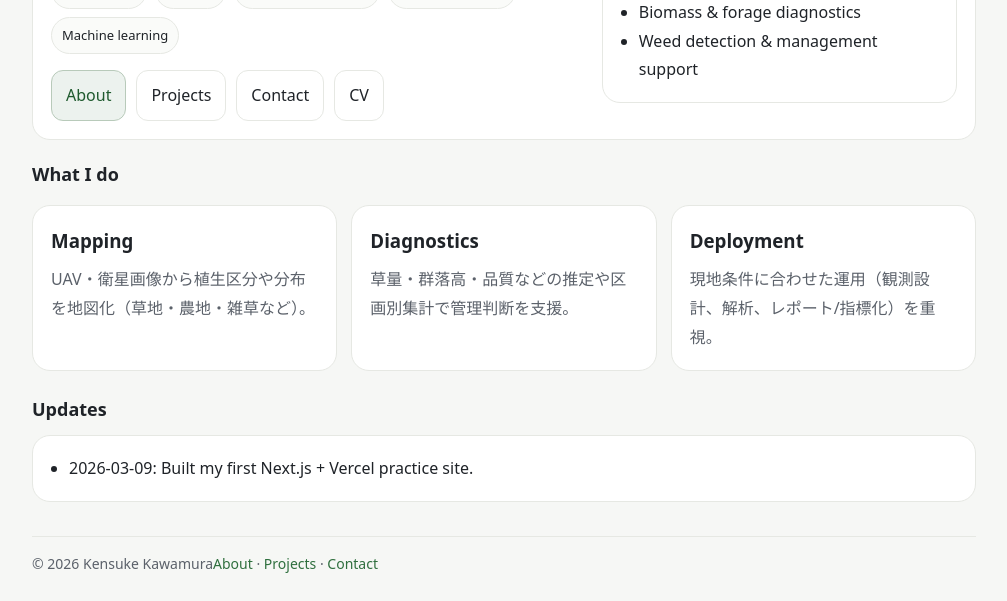
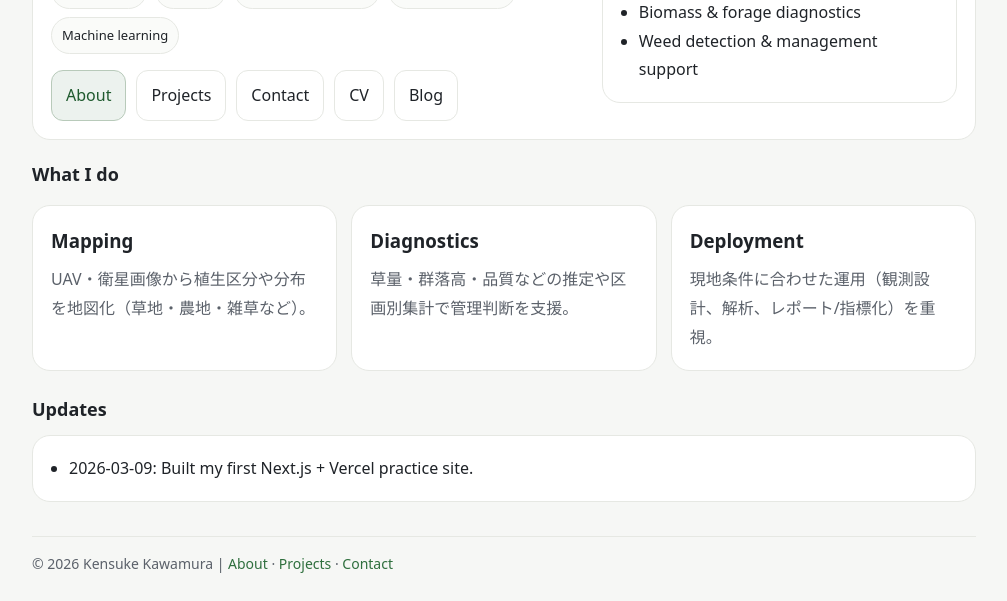
Before and after one commit to kamuken2025/KensukeWeb, a Next.js app: page / in a window 1280 px wide. Shown: the part 247-848 px from the top of the page, without its empty margins (136-1143 px from the left). Built offline with nearby package versions, Linux system fonts and the light colour scheme.

Commit message:
add Blog link to home

```diff
--- a/app/page.tsx
+++ b/app/page.tsx
@@ -100,9 +100,10 @@
 
             <div className="ctaRow">
               <Link className="btn btnPrimary" href="/about">About</Link>
-			  <Link className="btn" href="/projects">Projects</Link>
-			  <Link className="btn" href="/contact">Contact</Link>
-			  <Link className="btn" href="/cv">CV</Link>
+			        <Link className="btn" href="/projects">Projects</Link>
+			        <Link className="btn" href="/contact">Contact</Link>
+			        <Link className="btn" href="/cv">CV</Link>
+              <Link className="btn" href="/blog">Blog</Link>
             </div>
           </div>
 
@@ -171,7 +172,7 @@
 
       {/* Footer */}
       <footer className="footer">
-        <span>© {new Date().getFullYear()} Kensuke Kawamura</span>
+        <span>© {new Date().getFullYear()} Kensuke Kawamura | </span>
         <span className="muted">
           <Link href="/about">About</Link> · <Link href="/projects">Projects</Link> ·{" "}
           <Link href="/contact">Contact</Link>
```
